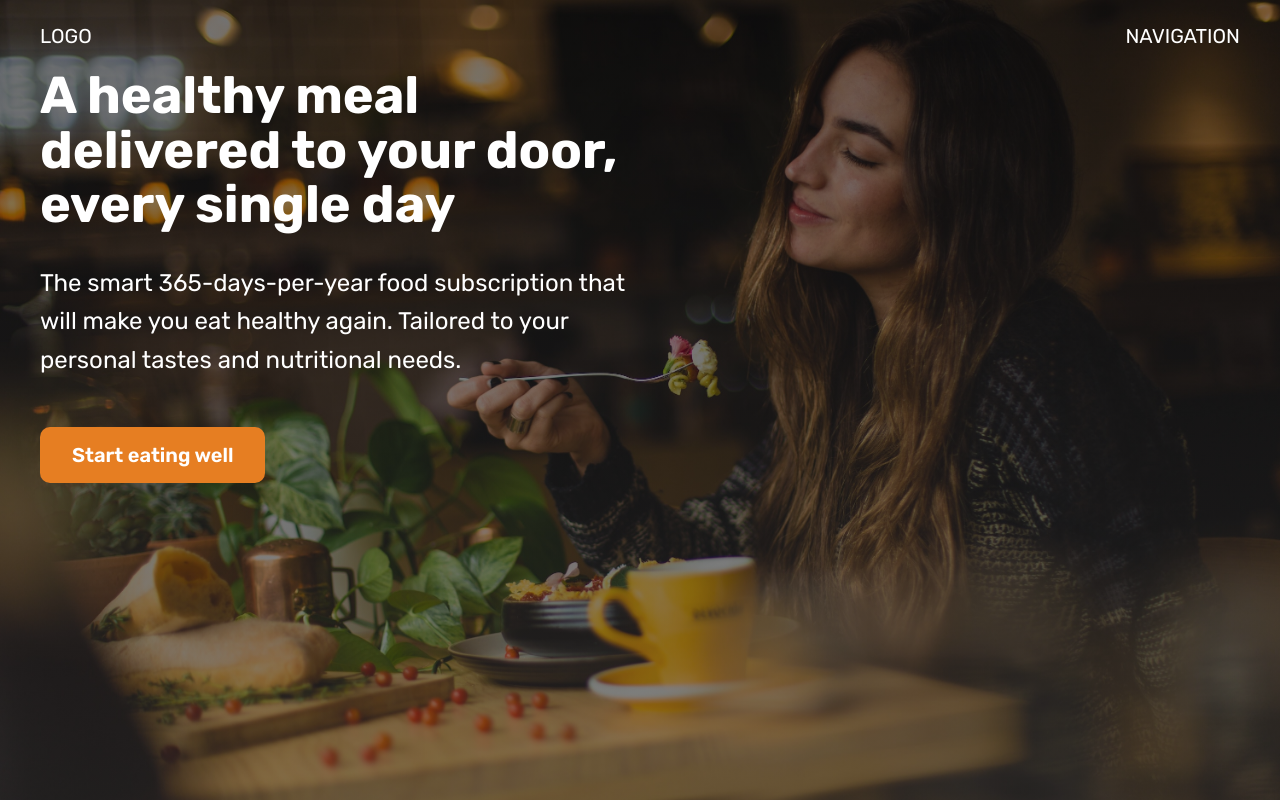
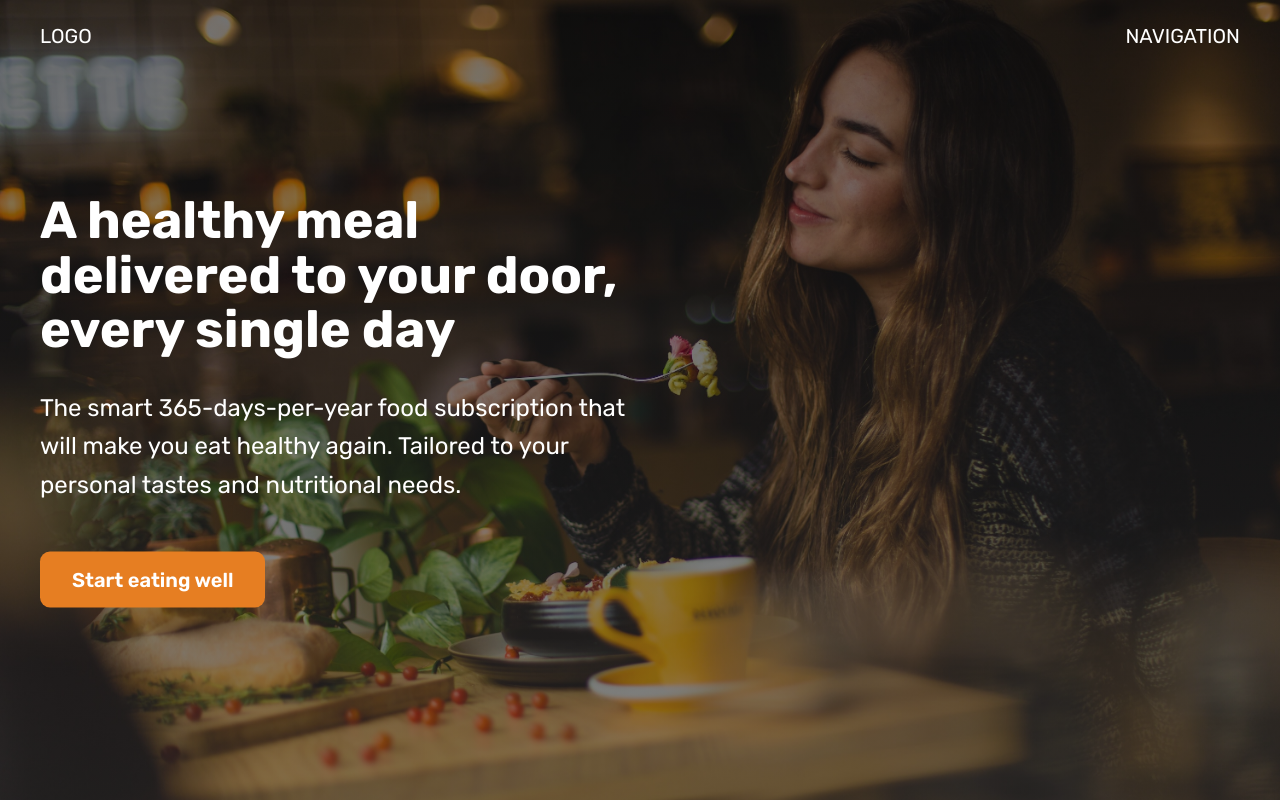
Before and after one commit to jasynj/web-dev-tutorial, a plain HTML site: page 06-Components/05-hero.html in a window 1280 px wide. Shown: the top 800 px of the page. Drawn offline with Linux system fonts and the light colour scheme.

Commit message:
Adjusted hero section vertical positioning

```diff
--- a/06-Components/05-hero.html
+++ b/06-Components/05-hero.html
@@ -66,7 +66,7 @@ FONT SIZE SYSTEM (px)
         left: 50%;
         top: 50%;
 
-        transform: translate(-50%, -80%);
+        transform: translate(-50%, -50%);
       }
 
       .header-container-inner {
```
